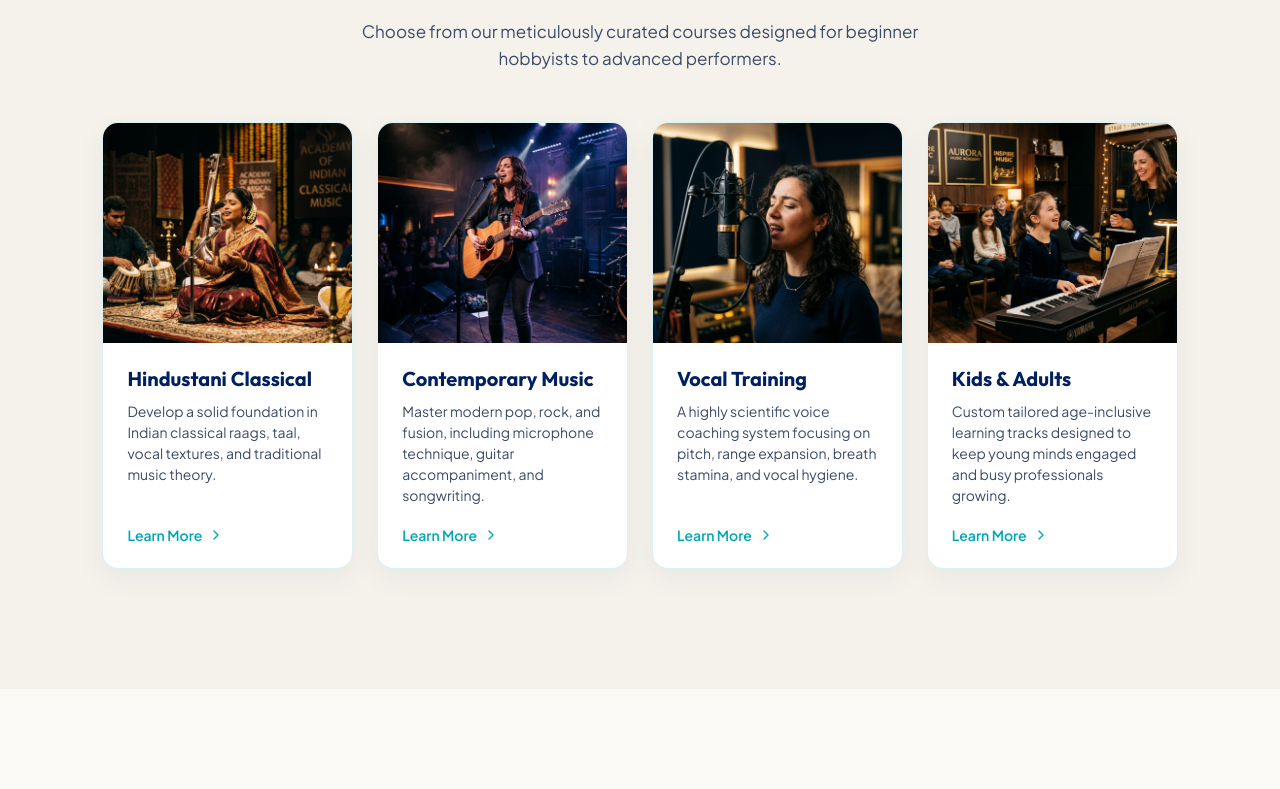
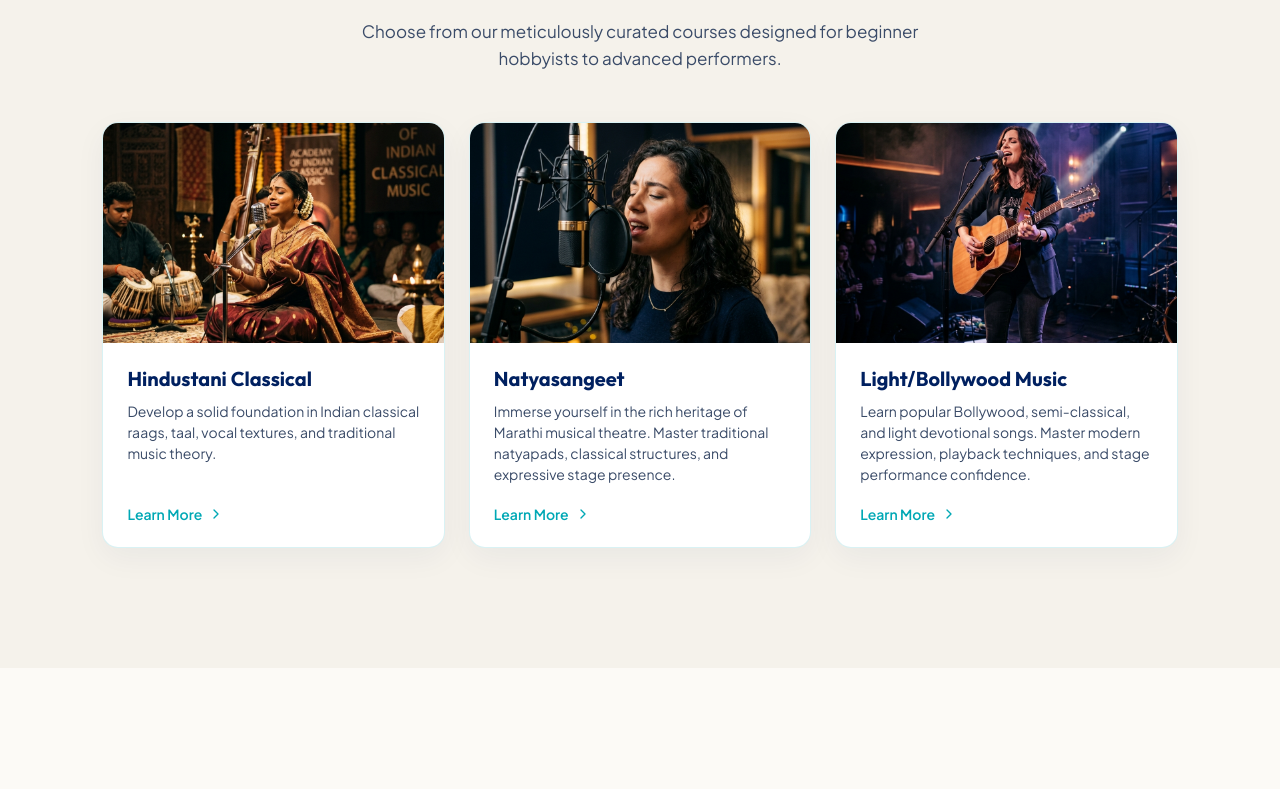
Before and after one commit to aryadharmadhikari/CMA, a React (Vite) app: page / in a window 1280 px wide. Shown: the part 2011-2800 px from the top of the page. Built offline with nearby package versions, Linux system fonts and the light colour scheme.

Commit message:
feat(courses): update curriculum to Hindustani Classical, Natyasangeet, and Light/Bollywood Music

```diff
--- a/src/App.jsx
+++ b/src/App.jsx
@@ -387,43 +387,29 @@ function App() {
             </div>
           </div>
 
-          {/* Card 2: Contemporary Music */}
+          {/* Card 2: Natyasangeet */}
           <div className="course-card reveal reveal-delay-1">
             <div className="course-img-container">
-              <img src="/images/course_contemporary.png" alt="Contemporary singer and guitarist" className="course-img" />
+              <img src="/images/course_vocal_training.png" alt="Traditional vocalist performing stage Natyasangeet" className="course-img" />
             </div>
             <div className="course-info">
-              <h3 className="course-title">Contemporary Music</h3>
-              <p className="course-desc">Master modern pop, rock, and fusion, including microphone technique, guitar accompaniment, and songwriting.</p>
-              <a href="#contact" onClick={() => openDemoModal('Contemporary Music')} className="course-link">
+              <h3 className="course-title">Natyasangeet</h3>
+              <p className="course-desc">Immerse yourself in the rich heritage of Marathi musical theatre. Master traditional natyapads, classical structures, and expressive stage presence.</p>
+              <a href="#contact" onClick={() => openDemoModal('Natyasangeet')} className="course-link">
                 Learn More <ChevronRight size={16} />
               </a>
             </div>
           </div>
 
-          {/* Card 3: Vocal Training */}
+          {/* Card 3: Light/Bollywood Music */}
           <div className="course-card reveal reveal-delay-2">
             <div className="course-img-container">
-              <img src="/images/course_vocal_training.png" alt="Female vocalist training in studio" className="course-img" />
+              <img src="/images/course_contemporary.png" alt="Bollywood and light music performance style" className="course-img" />
             </div>
             <div className="course-info">
-              <h3 className="course-title">Vocal Training</h3>
-              <p className="course-desc">A highly scientific voice coaching system focusing on pitch, range expansion, breath stamina, and vocal hygiene.</p>
-              <a href="#contact" onClick={() => openDemoModal('Vocal Training')} className="course-link">
-                Learn More <ChevronRight size={16} />
-              </a>
-            </div>
-          </div>
-
-          {/* Card 4: Kids & Adults */}
-          <div className="course-card reveal reveal-delay-3">
-            <div className="course-img-container">
-              <img src="/images/course_kids_adults.png" alt="Happy child singing in class" className="course-img" />
-            </div>
-            <div className="course-info">
-              <h3 className="course-title">Kids & Adults</h3>
-              <p className="course-desc">Custom tailored age-inclusive learning tracks designed to keep young minds engaged and busy professionals growing.</p>
-              <a href="#contact" onClick={() => openDemoModal('Kids & Adults')} className="course-link">
+              <h3 className="course-title">Light/Bollywood Music</h3>
+              <p className="course-desc">Learn popular Bollywood, semi-classical, and light devotional songs. Master modern expression, playback techniques, and stage performance confidence.</p>
+              <a href="#contact" onClick={() => openDemoModal('Light/Bollywood Music')} className="course-link">
                 Learn More <ChevronRight size={16} />
               </a>
             </div>
@@ -651,9 +637,8 @@ function App() {
                   onChange={(e) => setContactForm({ ...contactForm, course: e.target.value })}
                 >
                   <option value="Hindustani Classical">Hindustani Classical</option>
-                  <option value="Contemporary Music">Contemporary Music</option>
-                  <option value="Vocal Training">Vocal Training</option>
-                  <option value="Kids & Adults">Kids & Adults (Age-inclusive)</option>
+                  <option value="Natyasangeet">Natyasangeet</option>
+                  <option value="Light/Bollywood Music">Light/Bollywood Music</option>
                 </select>
               </div>
 
@@ -723,9 +708,8 @@ function App() {
             <h3>Our Courses</h3>
             <ul className="footer-links">
               <li><a href="#courses" onClick={() => openDemoModal('Hindustani Classical')}>Hindustani Classical</a></li>
-              <li><a href="#courses" onClick={() => openDemoModal('Contemporary Music')}>Contemporary Music</a></li>
-              <li><a href="#courses" onClick={() => openDemoModal('Vocal Training')}>Vocal Training</a></li>
-              <li><a href="#courses" onClick={() => openDemoModal('Kids & Adults')}>Kids & Adults Course</a></li>
+              <li><a href="#courses" onClick={() => openDemoModal('Natyasangeet')}>Natyasangeet</a></li>
+              <li><a href="#courses" onClick={() => openDemoModal('Light/Bollywood Music')}>Light/Bollywood Music</a></li>
             </ul>
           </div>
 
@@ -836,9 +820,8 @@ function App() {
                 onChange={(e) => setDemoForm({ ...demoForm, course: e.target.value })}
               >
                 <option value="Hindustani Classical">Hindustani Classical</option>
-                <option value="Contemporary Music">Natyasangeet</option>
-                <option value="Light/Bollywood Music">Vocal Training</option>
-                <option value="Kids & Adults">Kids & Adults</option>
+                <option value="Natyasangeet">Natyasangeet</option>
+                <option value="Light/Bollywood Music">Light/Bollywood Music</option>
               </select>
             </div>
 
--- a/src/index.css
+++ b/src/index.css
@@ -564,7 +564,7 @@ p {
 
 .courses-grid {
   display: grid;
-  grid-template-columns: repeat(4, 1fr);
+  grid-template-columns: repeat(3, 1fr);
   gap: 24px;
 }
 
```
